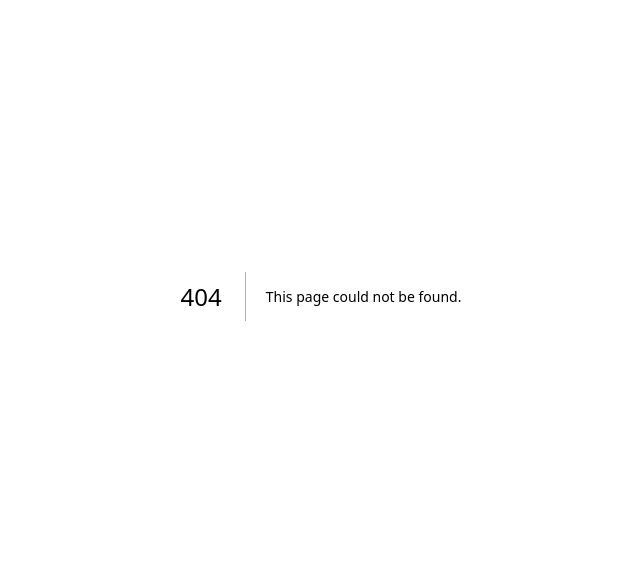
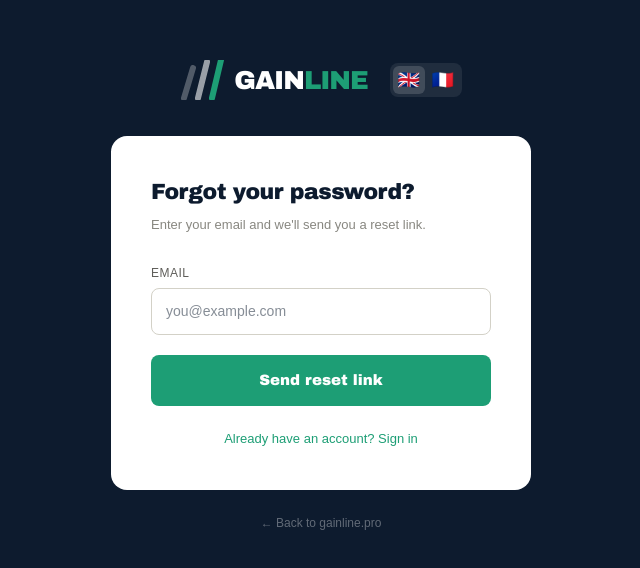
Before and after one commit to NectaTechnologists/ScrumProFr, a Next.js app: page /forgot-password in a window 1280 px wide. Before the commit this address had no page. Shown: the part 104-672 px from the top of the page, without its empty margins (319-959 px from the left). Built offline with nearby package versions, Linux system fonts and the light colour scheme; no server answers.

Commit message:
Add forgot password page

```diff
--- /dev/null
+++ b/src/app/forgot-password/page.tsx
@@ -0,0 +1,133 @@
+'use client'
+
+import { useState, useEffect } from 'react'
+import { createClient } from '@/lib/supabase/client'
+import { t, Lang } from '@/lib/translations'
+
+const FLAG_EN = '🇬🇧'
+const FLAG_FR = '🇫🇷'
+
+export default function ForgotPasswordPage() {
+  const supabase = createClient()
+  const [email, setEmail] = useState('')
+  const [loading, setLoading] = useState(false)
+  const [sent, setSent] = useState(false)
+  const [message, setMessage] = useState('')
+  const [lang, setLang] = useState<Lang>('en')
+
+  useEffect(() => {
+    const saved = localStorage.getItem('gainline_lang') as Lang
+    if (saved === 'en' || saved === 'fr') setLang(saved)
+  }, [])
+
+  function toggleLang(l: Lang) {
+    setLang(l)
+    localStorage.setItem('gainline_lang', l)
+  }
+
+  const T = t[lang]
+
+  async function handleSubmit(e: React.FormEvent) {
+    e.preventDefault()
+    setLoading(true)
+    setMessage('')
+
+    const { error } = await supabase.auth.resetPasswordForEmail(email, {
+      redirectTo: 'https://www.gainline.pro/auth/reset-password',
+    })
+
+    if (error) {
+      setMessage(error.message)
+    } else {
+      setSent(true)
+    }
+    setLoading(false)
+  }
+
+  return (
+    <>
+      <style>{`
+        * { box-sizing: border-box; margin: 0; padding: 0; }
+        body { font-family: Arial, sans-serif; background: #0D1B2E; }
+        .wrap { min-height: 100vh; display: flex; flex-direction: column; align-items: center; justify-content: center; padding: 40px 20px; }
+        .logo { display: flex; align-items: center; gap: 10px; margin-bottom: 36px; }
+        .logo-text { color: white; font-weight: 900; font-size: 26px; letter-spacing: -1px; font-family: 'Arial Black', Arial, sans-serif; }
+        .lang-toggle { display: flex; gap: 2px; background: rgba(255,255,255,0.08); padding: 3px; border-radius: 8px; margin-left: 12px; }
+        .lang-btn { background: transparent; border: none; cursor: pointer; font-size: 18px; width: 32px; height: 28px; border-radius: 6px; display: flex; align-items: center; justify-content: center; }
+        .lang-btn-active { background: rgba(255,255,255,0.15); }
+        .card { background: white; border-radius: 16px; padding: 40px; width: 100%; max-width: 420px; }
+        .card h1 { font-size: 22px; font-weight: 900; color: #0D1B2E; margin-bottom: 6px; font-family: 'Arial Black', Arial, sans-serif; letter-spacing: -0.5px; }
+        .card .sub { font-size: 13px; color: #888780; margin-bottom: 28px; line-height: 1.6; }
+        .label { display: block; font-size: 12px; color: #5F5E5A; margin-bottom: 6px; letter-spacing: 0.04em; }
+        .input { width: 100%; padding: 12px 14px; border-radius: 8px; border: 1px solid #D3D1C7; font-size: 14px; font-family: Arial, sans-serif; outline: none; margin-bottom: 20px; color: #0D1B2E; }
+        .input:focus { border-color: #1D9E75; }
+        .btn { width: 100%; background: #1D9E75; color: white; border: none; border-radius: 8px; padding: 14px; font-size: 15px; font-weight: 900; font-family: 'Arial Black', Arial, sans-serif; cursor: pointer; }
+        .btn:disabled { background: #5DCAA5; cursor: not-allowed; }
+        .error { background: #FCEBEB; border: 1px solid #F09595; color: #A32D2D; border-radius: 8px; padding: 12px 14px; font-size: 13px; margin-bottom: 16px; }
+        .success { text-align: center; padding: 8px 0; }
+        .success-icon { width: 56px; height: 56px; border-radius: 50%; background: #E1F5EE; display: flex; align-items: center; justify-content: center; margin: 0 auto 16px; }
+        .success h2 { font-size: 18px; font-weight: 900; color: #0D1B2E; font-family: 'Arial Black', Arial, sans-serif; margin-bottom: 8px; }
+        .success p { font-size: 13px; color: #5F5E5A; line-height: 1.65; }
+        .back { margin-top: 20px; text-align: center; }
+        .back a { font-size: 13px; color: #1D9E75; text-decoration: none; }
+        .back-home { margin-top: 24px; font-size: 12px; color: rgba(255,255,255,0.35); text-decoration: none; display: block; text-align: center; }
+        @media (max-width: 480px) {
+          .wrap { padding: 32px 16px; }
+          .card { padding: 28px 20px; }
+        }
+      `}</style>
+
+      <div className="wrap">
+        <div className="logo">
+          <svg width="44" height="40" viewBox="0 0 44 40" style={{ display: 'block' }}>
+            <line x1="4" y1="38" x2="13" y2="8" stroke="white" strokeWidth="6" strokeLinecap="round" opacity="0.28"/>
+            <line x1="18" y1="38" x2="27" y2="2" stroke="white" strokeWidth="6" strokeLinecap="round" opacity="0.58"/>
+            <line x1="32" y1="38" x2="41" y2="0" stroke="#1D9E75" strokeWidth="6" strokeLinecap="round"/>
+          </svg>
+          <span className="logo-text">GAIN<span style={{ color: '#1D9E75' }}>LINE</span></span>
+          <div className="lang-toggle">
+            <button className={`lang-btn ${lang === 'en' ? 'lang-btn-active' : ''}`} onClick={() => toggleLang('en')}>{FLAG_EN}</button>
+            <button className={`lang-btn ${lang === 'fr' ? 'lang-btn-active' : ''}`} onClick={() => toggleLang('fr')}>{FLAG_FR}</button>
+          </div>
+        </div>
+
+        <div className="card">
+          {!sent ? (
+            <>
+              <h1>{lang === 'fr' ? 'Mot de passe oublié ?' : 'Forgot your password?'}</h1>
+              <p className="sub">{lang === 'fr' ? 'Entrez votre adresse e-mail et nous vous enverrons un lien de réinitialisation.' : 'Enter your email and we\'ll send you a reset link.'}</p>
+
+              <form onSubmit={handleSubmit}>
+                <label className="label">{T.email_label}</label>
+                <input type="email" placeholder="you@example.com" value={email} onChange={e => setEmail(e.target.value)} required className="input"/>
+                {message && <div className="error">{message}</div>}
+                <button type="submit" disabled={loading} className="btn">
+                  {loading ? T.loading_btn : lang === 'fr' ? 'Envoyer le lien' : 'Send reset link'}
+                </button>
+              </form>
+
+              <div className="back">
+                <a href="/login">{T.toggle_to_login}</a>
+              </div>
+            </>
+          ) : (
+            <div className="success">
+              <div className="success-icon">
+                <svg width="28" height="28" viewBox="0 0 28 28" fill="none">
+                  <path d="M6 14L11 19L22 8" stroke="#1D9E75" strokeWidth="2.5" strokeLinecap="round" strokeLinejoin="round"/>
+                </svg>
+              </div>
+              <h2>{lang === 'fr' ? 'E-mail envoyé !' : 'Email sent!'}</h2>
+              <p>{lang === 'fr' ? `Un lien de réinitialisation a été envoyé à ${email}. Vérifiez votre boîte de réception.` : `We've sent a reset link to ${email}. Check your inbox.`}</p>
+              <div className="back" style={{ marginTop: '24px' }}>
+                <a href="/login">{T.toggle_to_login}</a>
+              </div>
+            </div>
+          )}
+        </div>
+
+        <a href="/" className="back-home">{T.back_home}</a>
+      </div>
+    </>
+  )
+}
```
